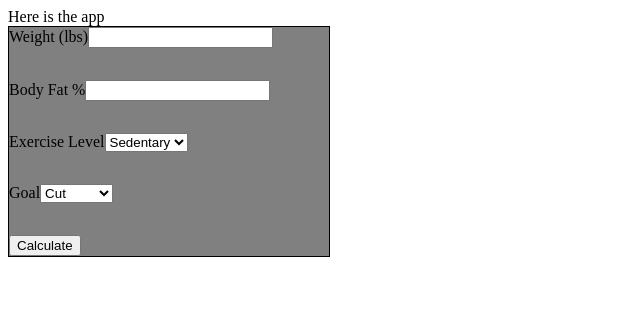
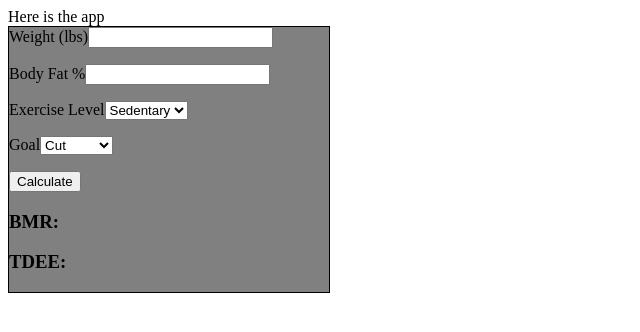
Before and after one commit to patriot898/Macros, a React app: page / in a window 1280 px wide. Shown: the top 332 px of the page, without its empty margins (0-640 px from the left). Built offline with nearby package versions, Linux system fonts and the light colour scheme; the HTML template or start-up script is replaced by a standard one.

Commit message:
Add Calculation Functionality to Calculator

```diff
--- a/client/src/components/TdeeCalculator.jsx
+++ b/client/src/components/TdeeCalculator.jsx
@@ -1,33 +1,34 @@
 import React from 'react';
 import styled from 'styled-components';
 
-const Wrapper = styled.div`
+const Wrapper = styled.div `
   border: thin solid black;
   background: grey;
   width: fit-content;
 `;
 
-const InputContainer = styled.div`
+const InputContainer = styled.div `
   width: 20em;
-  padding-bottom: 2em;
+  padding-bottom: 1em;
 `;
 
-const StatInput = styled.input`
+const StatInput = styled.input `
 `;
 
-const InputLabel = styled.label`
+const InputLabel = styled.label `
 `;
 
-const CalcForm = styled.form`
+const CalcForm = styled.form `
 `;
 
-const Dropdown = styled.select`
+const Dropdown = styled.select `
 `;
 
-const CalculateButton = styled.button`
+const CalculateButton = styled.button `
 `;
 
 const CalculatedDisplay = styled.div `
+  width: 20em;
 `;
 
 const CalculatedValue = styled.h3 `
@@ -39,18 +40,32 @@ class TdeeCalculator extends React.Component {
     this.state = {
       weight: null,
       bodyFat: null,
-      exerciseLevel: null,
-      goal: null
+      exerciseLevel: '1.2',
+      goal: '1',
+      bmr: null,
+      tdee: null
     }
   }
 
   handleChange(event) {
     event.preventDefault();
-    console.log(event.target.id);
-    console.log(event.target.value);
     this.setState({
       [event.target.id]: event.target.value
     })
+  }
+
+  calculate(event) {
+    event.preventDefault();
+    const bmr = parseInt(parseInt(this.state.weight)/2.2 * (1 - this.state.bodyFat/100) * 21 + 370); // Katch-Mcardle Equation
+    const tdee = parseInt(bmr * parseFloat(this.state.exerciseLevel));
+    this.setState({
+      bmr, tdee
+    })
+
+  }
+
+  reset() {
+
   }
 
 
@@ -79,13 +94,17 @@ class TdeeCalculator extends React.Component {
           <InputContainer>
             <InputLabel>Goal</InputLabel>
             <Dropdown onChange={this.handleChange.bind(this)} id="goal">
-              <option value="cut">Cut</option>
-              <option value="maintain">Maintain</option>
-              <option value="bulk">Bulk</option>
+              <option value="0.8">Cut</option>
+              <option value="1">Maintain</option>
+              <option value="1.2">Bulk</option>
             </Dropdown>
           </InputContainer>
-          <CalculateButton>Calculate</CalculateButton>
+          <CalculateButton onClick={this.calculate.bind(this)}>Calculate</CalculateButton>
         </CalcForm>
+        <CalculatedDisplay>
+          <CalculatedValue id="bmr">BMR: {this.state.bmr}</CalculatedValue>
+          <CalculatedValue id="tdee">TDEE: {this.state.tdee}</CalculatedValue>
+        </CalculatedDisplay>
       </Wrapper>
     )
   }
```
